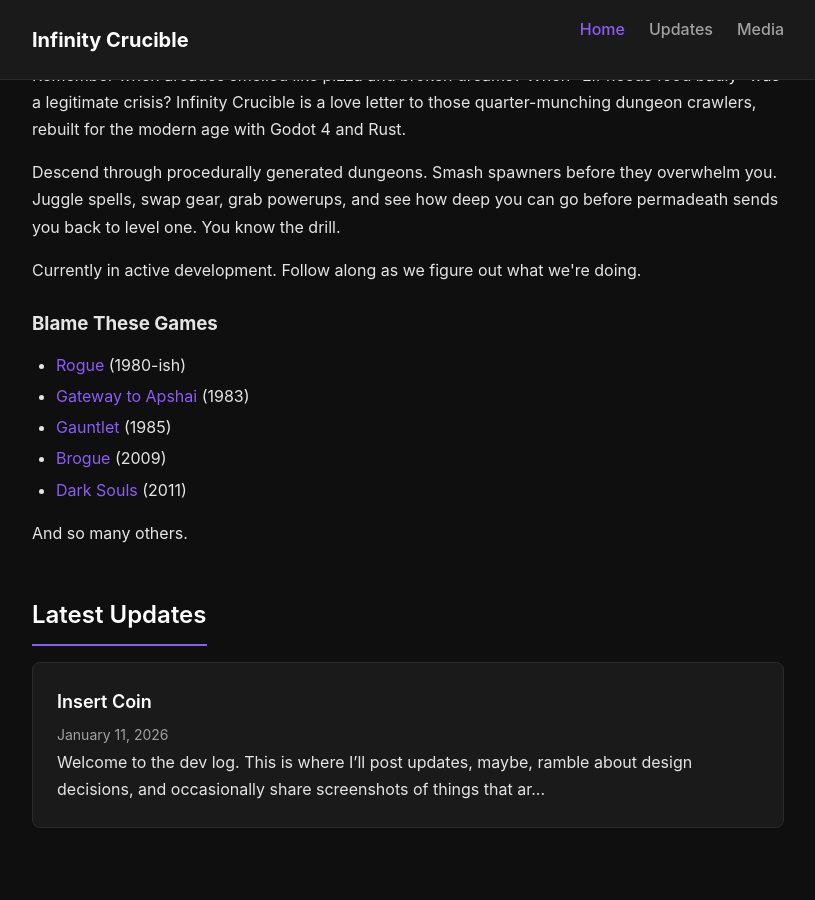
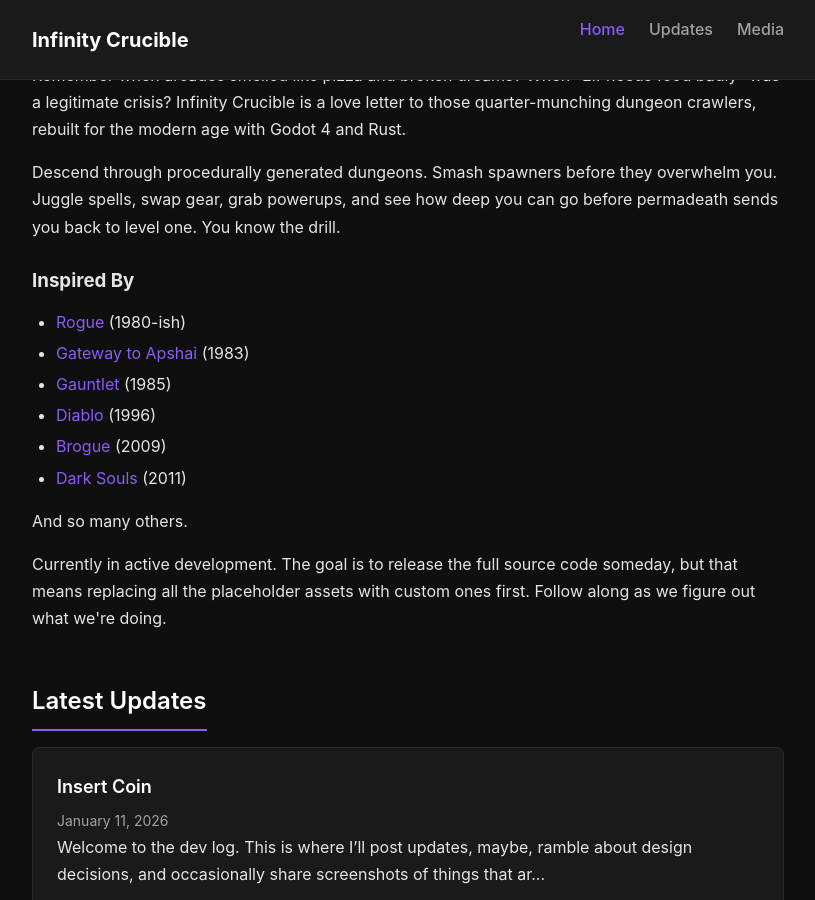
Before and after one commit to Infinity-Crucible/infinity_crucible_pages, a Jekyll site: the page built from index.md, in a window 1280 px wide and 900 px high, scrolled down 730 px. Shown: the whole window, without its empty margins (232-1047 px from the left). Built offline with Jekyll 4.4.1, drawn with Linux system fonts in a browser that asks for light colours.

Commit message:
Update copy: add Diablo, refine pitch, source code goal, consistency

```diff
--- a/index.md
+++ b/index.md
@@ -25,19 +25,20 @@ title: Home
     Juggle spells, swap gear, grab powerups, and see how deep you can go before permadeath
     sends you back to level one. You know the drill.
   </p>
-  <p>
-    Currently in active development. Follow along as we figure out what we're doing.
-  </p>
 
-  <h3>Blame These Games</h3>
+  <h3>Inspired By</h3>
   <ul>
     <li><a href="https://en.wikipedia.org/wiki/Rogue_(video_game)">Rogue</a> (1980-ish)</li>
     <li><a href="https://en.wikipedia.org/wiki/Gateway_to_Apshai">Gateway to Apshai</a> (1983)</li>
     <li><a href="https://en.wikipedia.org/wiki/Gauntlet_(1985_video_game)">Gauntlet</a> (1985)</li>
+    <li><a href="https://en.wikipedia.org/wiki/Diablo_(video_game)">Diablo</a> (1996)</li>
     <li><a href="https://en.wikipedia.org/wiki/Brogue_(video_game)">Brogue</a> (2009)</li>
     <li><a href="https://en.wikipedia.org/wiki/Dark_Souls">Dark Souls</a> (2011)</li>
   </ul>
   <p>And so many others.</p>
+  <p>
+    Currently in active development. The goal is to release the full source code someday, but that means replacing all the placeholder assets with custom ones first. Follow along as we figure out what we're doing.
+  </p>
 </section>
 
 <section class="section">
```
Also changed, not shown: _posts/2026-01-11-welcome.md (+2 -2 lines).
